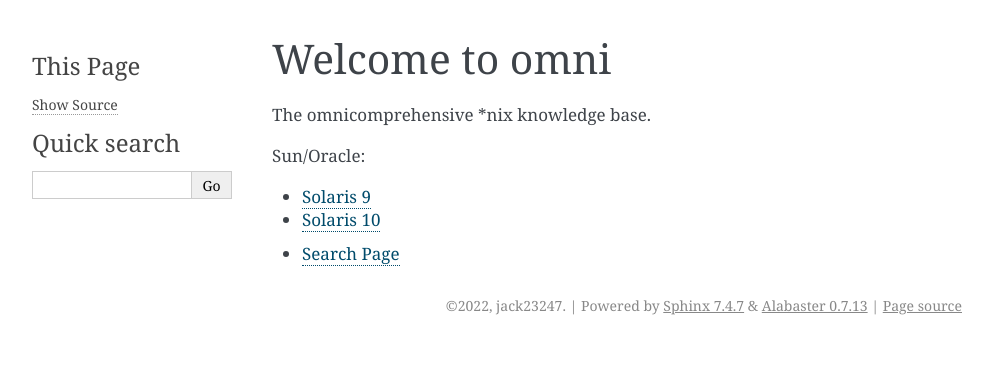
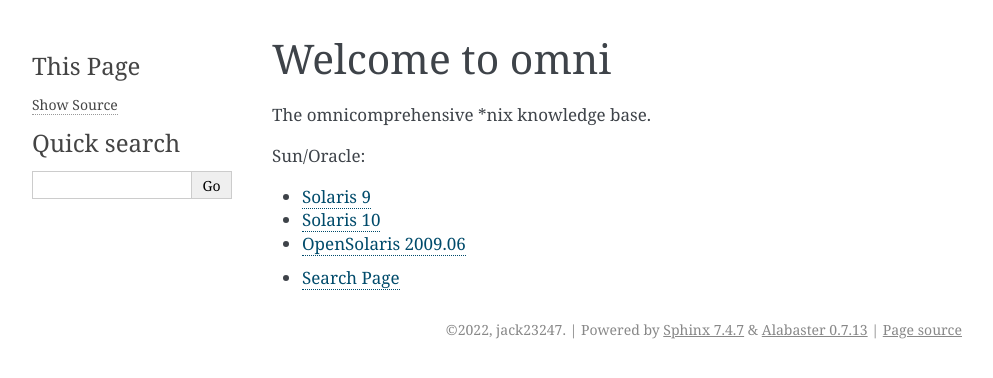
Before and after one commit to jack23247/omni, a Sphinx documentation site: the page built from source/index.rst, in a window 1280 px wide. Shown: the top 378 px of the page, without its empty margins (148-1141 px from the left). Built offline with Sphinx 7.4.7, drawn with Linux system fonts in a browser that asks for light colours.

Commit message:
Add OpenSolaris 2009.06

```diff
--- a/source/index.rst
+++ b/source/index.rst
@@ -18,6 +18,7 @@
 
     sun/solaris9.rst
     sun/solaris10.rst
+    sun/indiana2009_06.rst
 
 .. toctree::
     :maxdepth: 1
--- /dev/null
+++ b/source/sun/indiana2009_06.rst
@@ -0,0 +1,14 @@
+OpenSolaris 2009.06
+===================
+
+KB
+--
+
+Guides
+------
+
+QA
+--
+
+Resources
+---------
```
